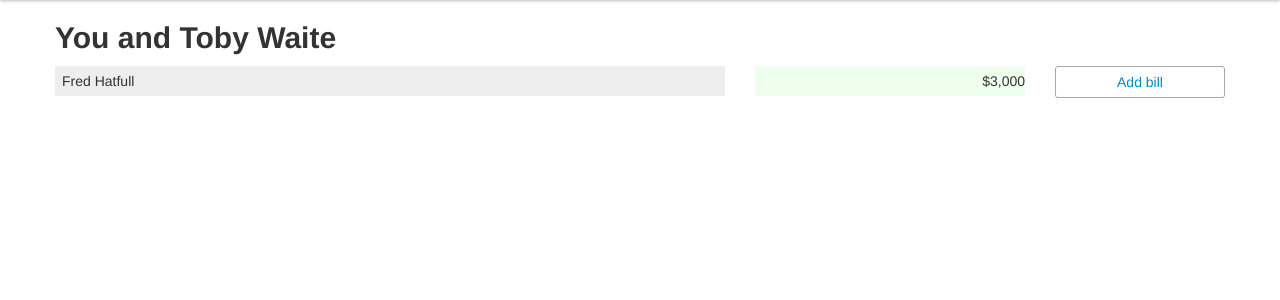
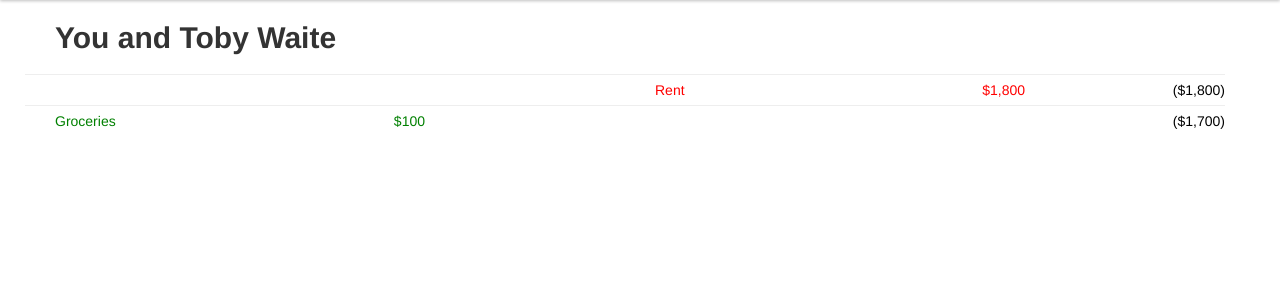
Before and after one commit to fhats/billemall, a Python web app: template billemall/templates/user_overview.jinja2 in a window 1280 px wide. Shown: the part 40-340 px from the top of the page. Run offline with Jinja, Linux system fonts and the light colour scheme; the template is opened without the code that fills it, so the values that code supplies are empty; some libraries are stand-ins or nearby versions.

Commit message:
user details basic interface stub

```diff
--- a/billemall/static/css/style.css
+++ b/billemall/static/css/style.css
@@ -1,6 +1,12 @@
 body {
   font-size: 14px;
 }
+
+.amount {
+    text-align: right;
+}
+
+/* overview */
 
 .summary-row {
   margin-top: 10px;
@@ -16,7 +22,6 @@ body {
 
 .summary-row .amount {
   background-color: #efe;
-  text-align: right;
 }
 
 .summary-row .add-bill {
@@ -26,3 +31,24 @@ body {
   border-radius: 3px;
   border: 1px solid #aaa;
 }
+
+/* user details */
+
+.running-total {
+    text-align: right;
+    color: black;
+}
+
+.history-row {
+  min-height: 30px;
+  line-height: 30px;
+  border-top: 1px solid #eee;
+}
+
+.credit {
+    color: red;
+}
+
+.debit {
+    color: green;
+}
--- a/billemall/templates/user_overview.jinja2
+++ b/billemall/templates/user_overview.jinja2
@@ -3,13 +3,29 @@
 {% block content %}
 <h1>You and Toby Waite</h1>
 
-<div class="row-fluid summary-row">
-  <div class="span7"><div class="name">Fred Hatfull</div></div>
-  <div class="span3"><div class="amount">$3,000</div></div>
-  <div class="span2">
-    <a href="/fred_hatfull/add_bill">
-      <div class="add-bill">Add bill</div>
-    </a>
+<br/>
+
+<div class="row history-row credit">
+  <div class="span4 offset6">
+    <div class="row">
+      <div class="span3 name">Rent</div>
+      <div class="span1 amount">$1,800</div>
+    </div>
+  </div>
+  <div class="span2 running-total">
+    ($1,800)
+  </div>
+</div>
+
+<div class="row history-row debit">
+  <div class="span4">
+    <div class="row">
+      <div class="span3 name">Groceries</div>
+      <div class="span1 amount">$100</div>
+    </div>
+  </div>
+  <div class="span2 offset6 running-total">
+    ($1,700)
   </div>
 </div>
 {% endblock %}
```
